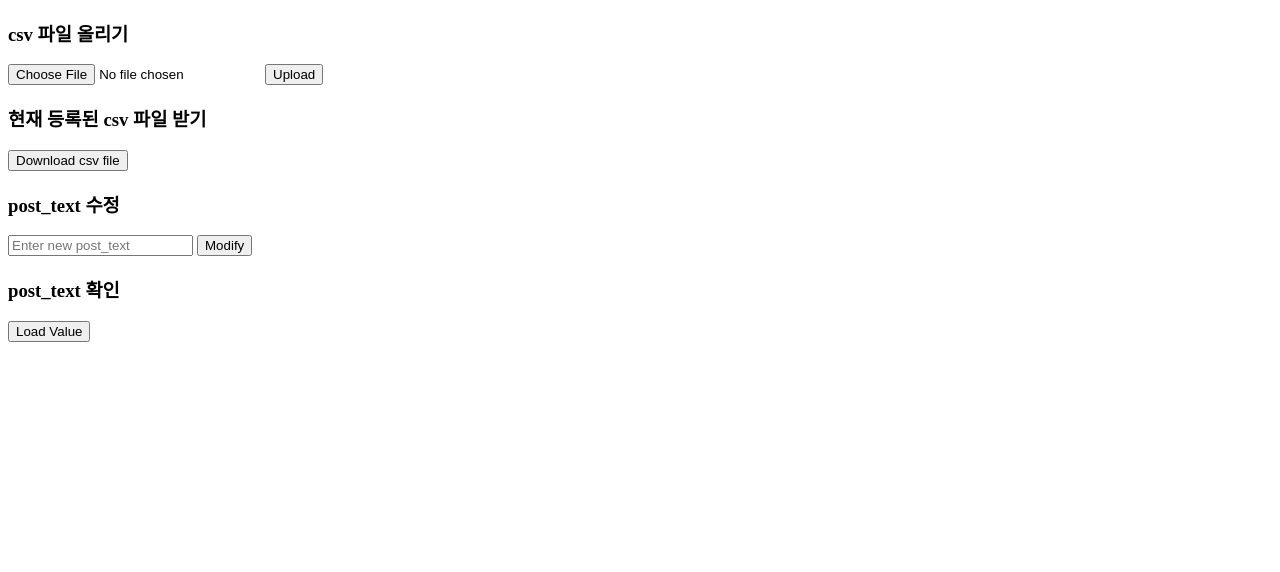
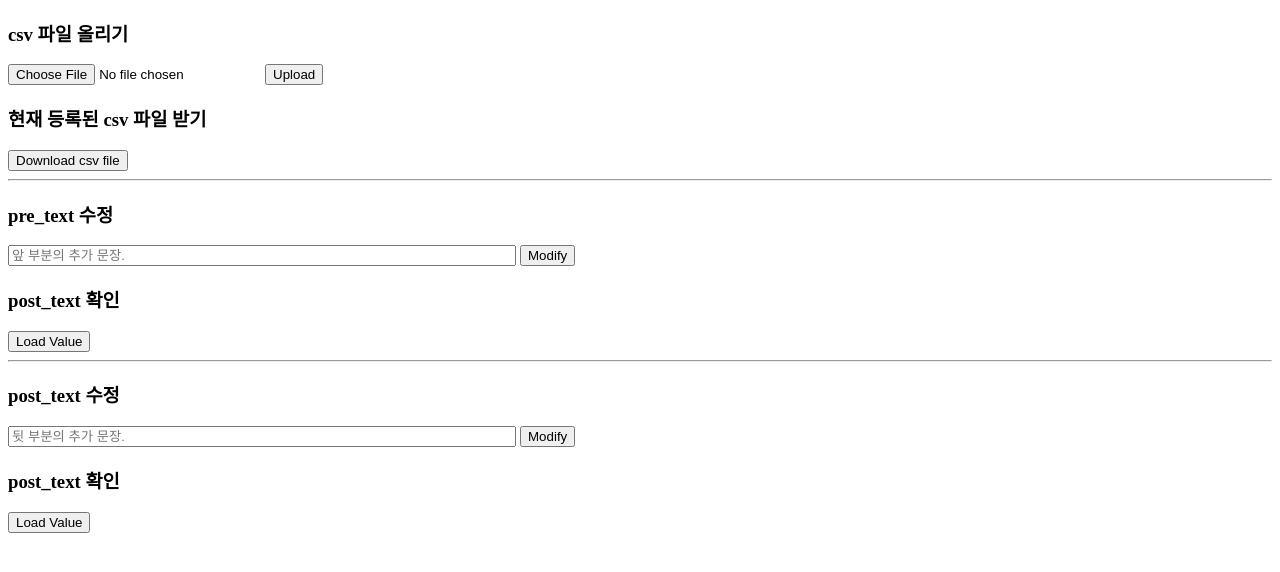
Before and after one commit to JANGSOONMYUN/admin_page_for_picnic, a Flask app: page / in a window 1280 px wide. Shown: the top 572 px of the page. Run offline with Flask 3, Linux system fonts and the light colour scheme; parts of the project's set-up code (start-up, migrations or seed data) failed here and were passed over.

Commit message:
added pre_text function

```diff
--- a/server.py
+++ b/server.py
@@ -3,7 +3,7 @@ from flask import send_from_directory
 import os
 
 from get_config import get_ip_port, get_upload_dir_path
-from manage_picnic import get_picnic_config, set_post_text, get_post_text
+from manage_picnic import get_picnic_config, set_post_text, get_post_text, set_pre_text, get_pre_text
 
 app = Flask(__name__)
 UPLOAD_FOLDER = './'
@@ -51,6 +51,23 @@ def load_post_text():
     post_text = get_post_text(filename)
     return {"value": post_text}
 
+@app.route('/modify_pre_text', methods=['POST'])
+def modify_pre_text():
+    pre_text = request.form.get('pre_text')
+    # You can process the variable_value here
+    print("Modified variable:", pre_text)
+
+    filename = os.path.join(UPLOAD_FOLDER, char_setting_name)
+    set_pre_text(pre_text, filename)
+    return redirect(url_for('index'))
+
+@app.route('/load_pre_text')
+def load_pre_text():
+    filename = os.path.join(UPLOAD_FOLDER, char_setting_name)
+    pre_text = get_pre_text(filename)
+    return {"value": pre_text}
+
+
 if __name__ == '__main__':
     ip, port = get_ip_port('config.json')
     UPLOAD_FOLDER = get_upload_dir_path('config.json')
--- a/templates/index.html
+++ b/templates/index.html
@@ -3,6 +3,13 @@
 <head>
     <title>Upload and Modify</title>
     <script>
+        function loadPreText() {
+            fetch('/load_pre_text')
+            .then(response => response.json())
+            .then(data => {
+                document.getElementById("pre_text_label").innerText = data.value;
+            });
+        }
         function loadValue() {
             fetch('/load_post_text')
             .then(response => response.json())
@@ -26,9 +33,23 @@
     <button type="submit">Download csv file</button>
 </form>
 
+<hr>
+
+<h3>pre_text 수정</h3>
+<form action="/modify_pre_text" method="POST">
+    <input type="text" name="pre_text" placeholder="앞 부분의 추가 문장." style="width: 500px;">
+    <input type="submit" value="Modify">
+</form>
+
+<h3>post_text 확인</h3>
+<button onclick="loadPreText()">Load Value</button>
+<div id="pre_text_label"></div>
+
+<hr>
+
 <h3>post_text 수정</h3>
 <form action="/modify_post_text" method="POST">
-    <input type="text" name="post_text" placeholder="Enter new post_text">
+    <input type="text" name="post_text" placeholder="뒷 부분의 추가 문장." style="width: 500px;">
     <input type="submit" value="Modify">
 </form>
 
```
Also changed, not shown: manage_picnic.py (+11 -0 lines).
